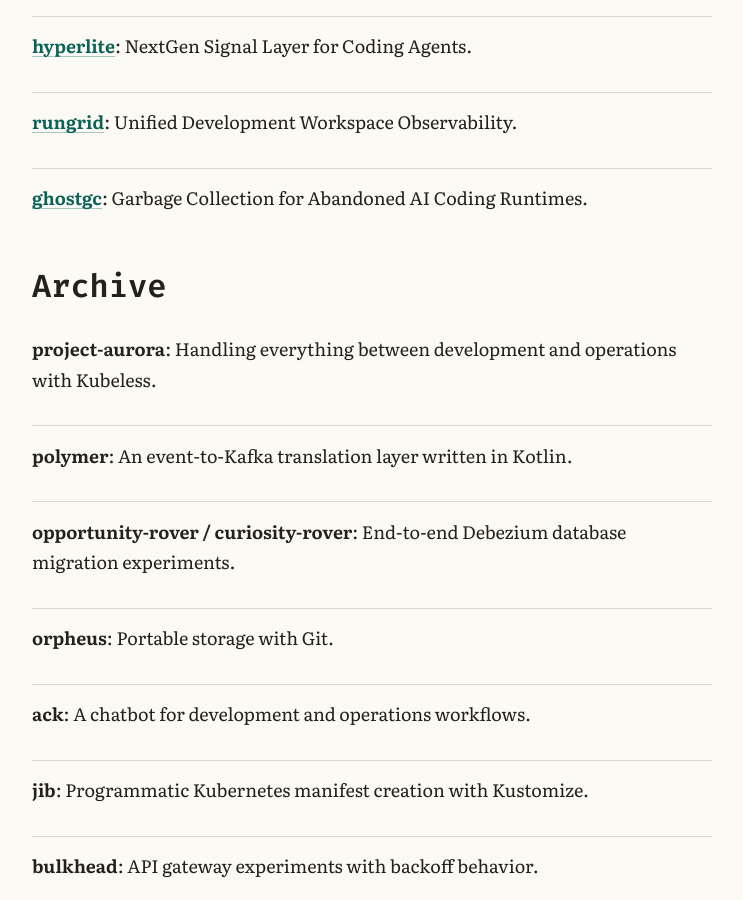
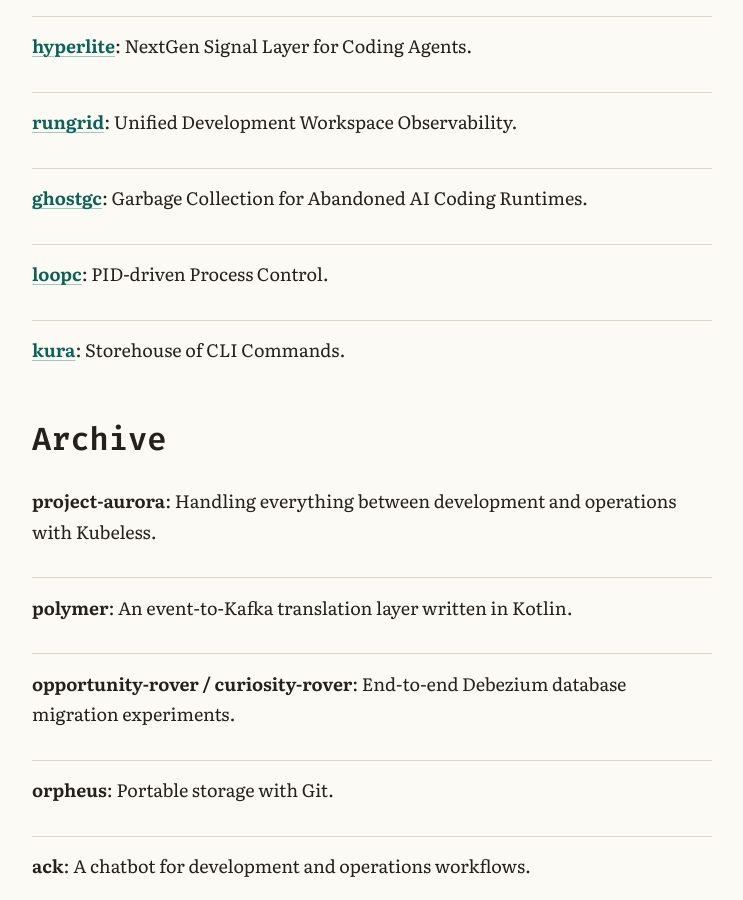
Before and after one commit to jamesonstone/jamesonstone.github.io, a Jekyll site: the page built from projects.md, in a window 1280 px wide and 900 px high, scrolled down 1773 px. Shown: the whole window, without its empty margins (268-1011 px from the left). Built offline with Jekyll 4.4.1, drawn with Linux system fonts in a browser that asks for light colours.

Commit message:
docs: update projects page from GitHub repositories

```diff
--- a/projects.md
+++ b/projects.md
@@ -47,6 +47,8 @@ stays easy to scan.
   <li><strong><a href="https://github.com/jamesonstone/hyperlite">hyperlite</a></strong>: NextGen Signal Layer for Coding Agents.</li>
   <li><strong><a href="https://github.com/jamesonstone/rungrid">rungrid</a></strong>: Unified Development Workspace Observability.</li>
   <li><strong><a href="https://github.com/jamesonstone/ghostgc">ghostgc</a></strong>: Garbage Collection for Abandoned AI Coding Runtimes.</li>
+  <li><strong><a href="https://github.com/jamesonstone/loopc">loopc</a></strong>: PID-driven Process Control.</li>
+  <li><strong><a href="https://github.com/jamesonstone/kura">kura</a></strong>: Storehouse of CLI Commands.</li>
 </ul>
 
 ## Archive
```
